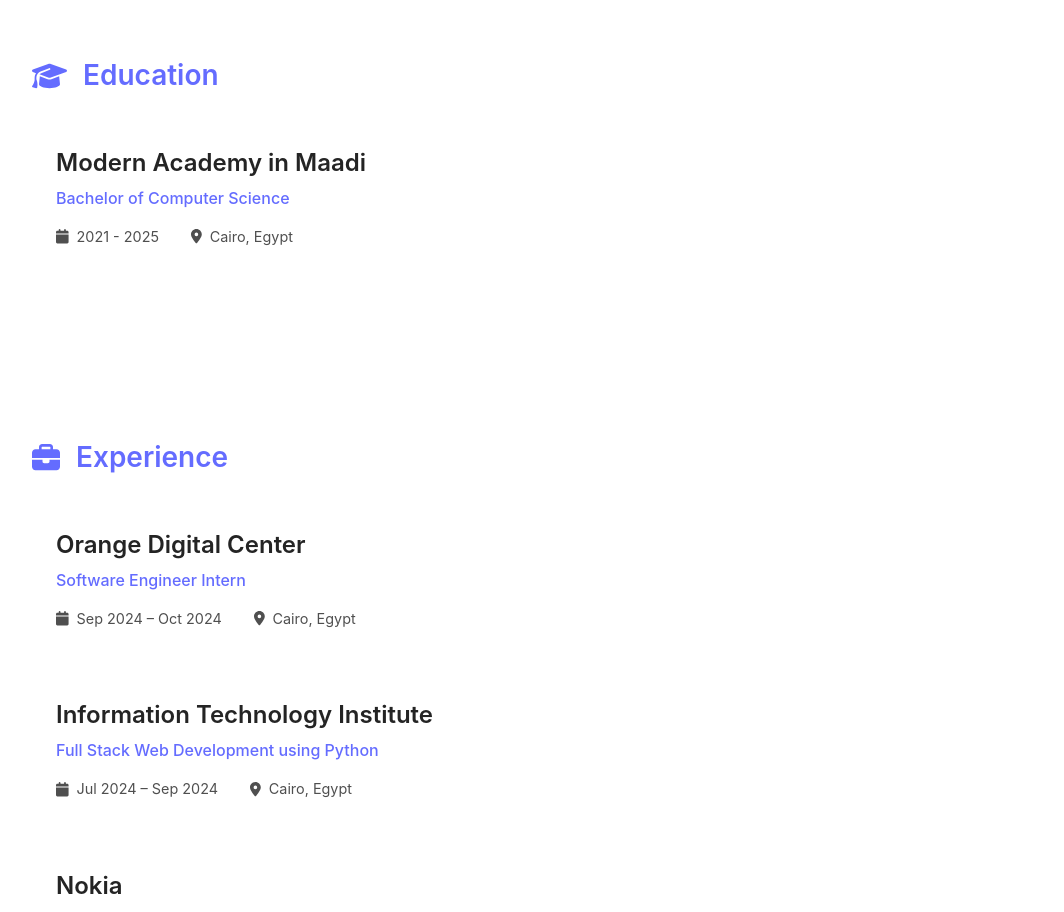
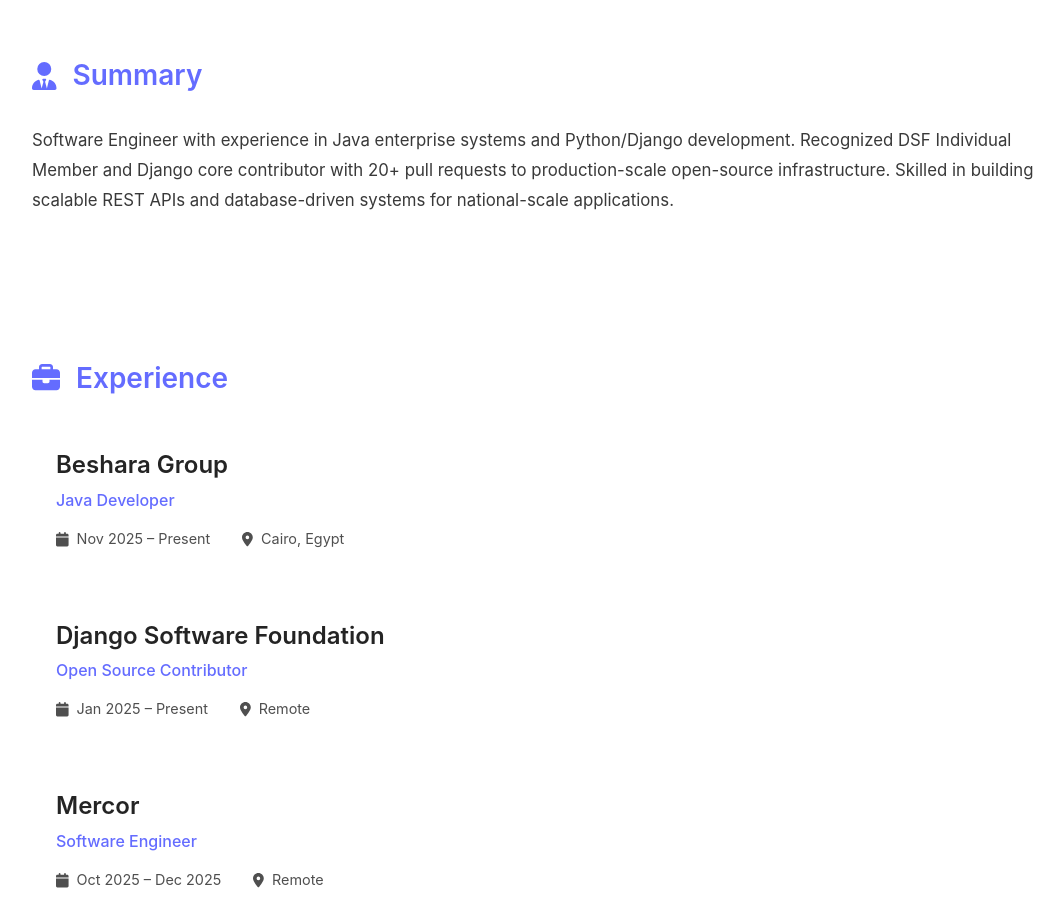
Before and after one commit to AhmedNassar7/AhmedNassar7.github.io, a React (Vite) app: page / in a window 1280 px wide. Shown: the part 1880-2792 px from the top of the page, without its empty margins (83-1147 px from the left). Built offline with nearby package versions, Linux system fonts and the light colour scheme; no server answers.

Commit message:
feat: improve resume, contact form, about section, and performance

```diff
--- a/src/components/About/About.jsx
+++ b/src/components/About/About.jsx
@@ -2,7 +2,7 @@
 import { Container, Row, Col } from 'react-bootstrap';
 import { FontAwesomeIcon } from '@fortawesome/react-fontawesome';
 import {
-  faGraduationCap,
+  faBullseye,
   faRocket,
   faLightbulb,
   faPhone,
@@ -23,16 +23,16 @@
 
   const personalInfo = [
     {
-      icon: faGraduationCap,
-      text: 'Senior Computer Science Student',
-    },
-    {
       icon: faRocket,
-      text: 'Passionate about Web Development',
+      text: 'Passionate about Software Engineering',
     },
     {
       icon: faLightbulb,
       text: 'Contribute to Open-Source Projects',
+    },
+    {
+      icon: faBullseye,
+      text: 'Focus on Quality over Quantity',
     },
   ];
 
--- a/src/components/ParticlesBackground/ParticlesBackground.jsx
+++ b/src/components/ParticlesBackground/ParticlesBackground.jsx
@@ -67,7 +67,7 @@
               enable: true,
               area: 800,
             },
-            value: 80,
+            value: 50,
           },
           opacity: {
             value: 0.5,
--- a/src/components/Resume/Resume.jsx
+++ b/src/components/Resume/Resume.jsx
@@ -17,6 +17,7 @@
   faBootstrap,
   faNodeJs,
   faSass,
+  faMicrosoft,
 } from '@fortawesome/free-brands-svg-icons';
 import {
   faGraduationCap,
@@ -33,6 +34,12 @@
   faCloud,
   faCodeBranch,
   faFireAlt,
+  faDownload,
+  faEye,
+  faUserTie,
+  faServer,
+  faLock,
+  faTerminal,
 } from '@fortawesome/free-solid-svg-icons';
 import AOS from 'aos';
 import './Resume.scss';
@@ -52,6 +59,34 @@
 
   const experiences = [
     {
+      company: 'Beshara Group',
+      role: 'Java Developer',
+      date: 'Nov 2025 – Present',
+      location: 'Cairo, Egypt',
+      url: 'https://ebeshara.com/',
+    },
+    {
+      company: 'Django Software Foundation',
+      role: 'Open Source Contributor',
+      date: 'Jan 2025 – Present',
+      location: 'Remote',
+      url: 'https://www.djangoproject.com',
+    },
+    {
+      company: 'Mercor',
+      role: 'Software Engineer',
+      date: 'Oct 2025 – Dec 2025',
+      location: 'Remote',
+      url: 'https://www.mercor.com',
+    },
+    {
+      company: 'Nile University',
+      role: 'AI Researcher Intern',
+      date: 'Jul 2025 – Aug 2025',
+      location: 'Cairo, Egypt',
+      url: 'https://www.nu.edu.eg',
+    },
+    {
       company: 'Orange Digital Center',
       role: 'Software Engineer Intern',
       date: 'Sep 2024 – Oct 2024',
@@ -60,7 +95,7 @@
     },
     {
       company: 'Information Technology Institute',
-      role: 'Full Stack Web Development using Python',
+      role: 'Web Development using Python',
       date: 'Jul 2024 – Sep 2024',
       location: 'Cairo, Egypt',
       url: 'https://iti.gov.eg/home',
@@ -78,30 +113,24 @@
     {
       name: 'Egypt Metro',
       url: 'https://github.com/Egypt-Metro/backend',
-      tech: ['Python', 'Django', 'PostgreSQL', 'Docker', 'API', 'DRF', 'JWT'],
+      tech: ['Python', 'Django', 'PostgreSQL', 'JavaScript', 'Docker', 'DRF'],
       description:
-        'Egypt metro backend provide APIs, business logic, and an admin panel.',
+        'Scalable Django backend with 60+ RESTful APIs, online ticketing, QR codes, and real-time train tracking.',
     },
     {
-      name: 'Ahmed Nassar',
+      name: 'Portfolio',
       url: 'https://github.com/AhmedNassar7/AhmedNassar7.github.io',
-      tech: ['React', 'SCSS', 'HTML', 'CSS', 'Bootstrap', 'Firebase', 'UI/UX'],
+      tech: [
+        'React',
+        'JavaScript',
+        'Node.js',
+        'SCSS',
+        'Bootstrap',
+        'Firebase',
+        'GitHub Actions',
+      ],
       description:
-        'Personal portfolio website in a modern, dynamic, and interactive way.',
-    },
-    {
-      name: 'Upwork Clone',
-      url: 'https://github.com/activecourses/upwork-clone-frontend',
-      tech: ['React', 'JavaScript', 'TypeScript', 'HTML', 'CSS', 'Material-UI'],
-      description:
-        'Upwork clone frontend web application to replicate the core features of Upwork.',
-    },
-    {
-      name: 'Weather Application',
-      url: 'https://github.com/AhmedNassar7/Weather-Application',
-      tech: ['React', 'HTML', 'CSS', 'Material-UI', 'OpenAPI'],
-      description:
-        'Real-time weather forecasting app with location-based services.',
+        'Interactive portfolio with animated backgrounds, dark/light themes, Firebase integration, and CI/CD deployment.',
     },
     {
       name: 'Software Engineering',
@@ -115,54 +144,83 @@
         'Discord',
       ],
       description:
-        'Community for software engineering opportunities worldwide.',
+        'Community hub with 480+ GitHub Stars and 1000+ Discord members for software engineering opportunities.',
     },
     {
-      name: 'Movie Hub',
-      url: 'https://github.com/AhmedNassar7/Movie-Website',
-      tech: ['React', 'JavaScript', 'HTML', 'CSS', 'API'],
-      description: 'Website for discovering and browsing movies.',
+      name: 'Pizza Ordering System',
+      url: 'https://github.com/AhmedNassar7/Pizza-Ordering-System',
+      tech: ['Java', 'SQL', 'Java Swing', 'OOP'],
+      description:
+        "Pizza ordering system with Dijkstra's algorithm for optimal delivery routes and dynamic charge calculation.",
+    },
+    {
+      name: 'Upwork Clone',
+      url: 'https://github.com/activecourses/upwork-clone-frontend',
+      tech: ['React', 'TypeScript', 'JavaScript'],
+      description:
+        'Frontend web application replicating core Upwork features with TypeScript and Material-UI.',
+    },
+    {
+      name: 'Chat Application',
+      url: 'https://github.com/AhmedNassar7/Chat-Application',
+      tech: ['Java', 'SQL', 'Java Swing', 'OOP'],
+      description:
+        'Multi-threaded TCP/IP chat app with real-time messaging, file transfer, and client-server architecture.',
     },
   ];
 
   const skills = {
     Languages: [
+      { name: 'Java', icon: faJava },
       { name: 'Python', icon: faPython },
-      { name: 'Java', icon: faJava },
       { name: 'C++', icon: faCode },
-      { name: 'C#', icon: faCode },
+      { name: 'C#', icon: faMicrosoft },
+      { name: 'JavaScript', icon: faJs },
+      { name: 'TypeScript', icon: faJs },
+      { name: 'SQL', icon: faDatabase },
       { name: 'HTML', icon: faHtml5 },
       { name: 'CSS', icon: faCss3 },
-      { name: 'JavaScript', icon: faJs },
-      { name: 'SQL', icon: faDatabase },
     ],
     Frameworks: [
+      { name: 'Django', icon: faPython },
+      { name: 'DRF', icon: faPython },
+      { name: 'Spring Boot', icon: faJava },
       { name: 'React', icon: faReact },
-      { name: 'Django', icon: faPython },
-      { name: '.NET', icon: faLayerGroup },
-      { name: 'Node.JS', icon: faNodeJs },
+      { name: 'Node.js', icon: faNodeJs },
       { name: 'Bootstrap', icon: faBootstrap },
       { name: 'SCSS', icon: faSass },
+      { name: 'Firebase', icon: faFireAlt },
       { name: 'Redux', icon: faLayerGroup },
-      { name: 'Firebase', icon: faFireAlt },
     ],
     Tools: [
       { name: 'Git', icon: faGit },
       { name: 'GitHub', icon: faGithub },
+      { name: 'Docker', icon: faDocker },
+      { name: 'Kubernetes', icon: faCloud },
       { name: 'AWS', icon: faAws },
-      { name: 'Docker', icon: faDocker },
       { name: 'Linux', icon: faLinux },
-      { name: 'Kubernetes', icon: faCloud },
+      { name: 'Postman', icon: faServer },
+      { name: 'Jira', icon: faCogs },
+      { name: 'Jenkins', icon: faCogs },
+    ],
+    Databases: [
       { name: 'PostgreSQL', icon: faDatabase },
       { name: 'MySQL', icon: faDatabase },
+      { name: 'Oracle', icon: faDatabase },
+      { name: 'MS SQL Server', icon: faDatabase },
+      { name: 'MongoDB', icon: faDatabase },
+      { name: 'SQLite', icon: faDatabase },
     ],
     Concepts: [
+      { name: 'OOP', icon: faCubes },
+      { name: 'SOLID', icon: faLock },
       { name: 'Design Patterns', icon: faCogs },
-      { name: 'Unit Testing', icon: faFlask },
       { name: 'System Design', icon: faNetworkWired },
       { name: 'Microservices', icon: faCubes },
       { name: 'APIs', icon: faCodeBranch },
+      { name: 'CI/CD', icon: faTerminal },
       { name: 'Agile', icon: faLayerGroup },
+      { name: 'Testing', icon: faFlask },
     ],
   };
 
@@ -176,9 +234,21 @@
   };
 
   const RESUME_URL = '/assets/PDFs/Ahmed_Nassar_Resume.pdf';
+  const RESUME_VIEW_URL =
+    'https://drive.google.com/file/d/1AZ9sVmv92Bqf_8hZIC49jYnkNMwwdTUv/view?usp=sharing';
+
+  const handleResumeView = () => {
+    trackEvent({
+      action: 'view_resume',
+      category: 'Resume',
+      label: 'Resume View',
+      value: 1,
+    });
+
+    window.open(RESUME_VIEW_URL, '_blank');
+  };
 
   const handleResumeDownload = () => {
-    // Track resume download event
     trackEvent({
       action: 'download_resume',
       category: 'Resume',
@@ -186,15 +256,6 @@
       value: 1,
     });
 
-    // Open resume in a new tab
-    // const newTab = window.open(RESUME_URL, '_blank');
-    // if (!newTab) {
-    //   console.error(
-    //     'Failed to open a new tab. It might be blocked by the browser.',
-    //   );
-    // }
-
-    // Trigger resume download
     const link = document.createElement('a');
     link.href = RESUME_URL;
     link.download = 'Ahmed_Nassar_Resume.pdf';
@@ -209,6 +270,52 @@
         <h2 className="section-title text-center mb-5" data-aos="fade-up">
           Resume
         </h2>
+
+        <Row className="mb-5">
+          <Col lg={12} data-aos="fade-up">
+            <div className="resume-card summary-card">
+              <h3>
+                <FontAwesomeIcon icon={faUserTie} /> Summary
+              </h3>
+              <p className="summary-text">
+                Software Engineer with experience in Java enterprise systems and
+                Python/Django development. Recognized DSF Individual Member and
+                Django core contributor with 20+ pull requests to
+                production-scale open-source infrastructure. Skilled in building
+                scalable REST APIs and database-driven systems for
+                national-scale applications.
+              </p>
+            </div>
+          </Col>
+        </Row>
+
+        <Row className="mb-5">
+          <Col lg={12} data-aos="fade-up">
+            <div className="resume-card">
+              <h3>
+                <FontAwesomeIcon icon={faBriefcase} /> Experience
+              </h3>
+              {experiences.map((exp, index) => (
+                <div key={index} className="experience-item">
+                  <h4>
+                    <a href={exp.url} target="_blank" rel="noopener noreferrer">
+                      {exp.company}
+                    </a>
+                  </h4>
+                  <p className="role">{exp.role}</p>
+                  <div className="details">
+                    <p>
+                      <FontAwesomeIcon icon={faCalendar} /> {exp.date}
+                    </p>
+                    <p>
+                      <FontAwesomeIcon icon={faLocationDot} /> {exp.location}
+                    </p>
+                  </div>
+                </div>
+              ))}
+            </div>
+          </Col>
+        </Row>
 
         <Row className="mb-5">
           <Col lg={12} data-aos="fade-up">
@@ -237,34 +344,6 @@
                   </p>
                 </div>
               </div>
-            </div>
-          </Col>
-        </Row>
-
-        <Row className="mb-5">
-          <Col lg={12} data-aos="fade-up">
-            <div className="resume-card">
-              <h3>
-                <FontAwesomeIcon icon={faBriefcase} /> Experience
-              </h3>
-              {experiences.map((exp, index) => (
-                <div key={index} className="experience-item">
-                  <h4>
-                    <a href={exp.url} target="_blank" rel="noopener noreferrer">
-                      {exp.company}
-                    </a>
-                  </h4>
-                  <p className="role">{exp.role}</p>
-                  <div className="details">
-                    <p>
-                      <FontAwesomeIcon icon={faCalendar} /> {exp.date}
-                    </p>
-                    <p>
-                      <FontAwesomeIcon icon={faLocationDot} /> {exp.location}
-                    </p>
-                  </div>
-                </div>
-              ))}
             </div>
           </Col>
         </Row>
@@ -312,10 +391,15 @@
               </h3>
               {Object.entries(skills).map(([category, items]) => (
                 <div key={category} className="skills-category">
-                  <h4>{category.replace(/([A-Z])/g, ' $1').trim()}</h4>
-                  <div className="skills-list">
+                  <h4>{category}</h4>
+                  <div className="skills-grid">
                     {items.map((skill, index) => (
-                      <span key={index} className="skill-item">
+                      <span
+                        key={index}
+                        className="skill-item"
+                        data-aos="fade-up"
+                        data-aos-delay={index * 50}
+                      >
                         <FontAwesomeIcon icon={skill.icon} />
                         {skill.name}
                       </span>
@@ -334,9 +418,14 @@
             data-aos="fade-up"
             data-aos-delay="300"
           >
-            <button onClick={handleResumeDownload} className="download-btn">
-              Download Resume
-            </button>
+            <div className="resume-actions">
+              <button onClick={handleResumeView} className="view-btn">
+                <FontAwesomeIcon icon={faEye} /> View Resume
+              </button>
+              <button onClick={handleResumeDownload} className="download-btn">
+                <FontAwesomeIcon icon={faDownload} /> Download Resume
+              </button>
+            </div>
           </Col>
         </Row>
       </Container>
--- a/src/components/Resume/Resume.scss
+++ b/src/components/Resume/Resume.scss
@@ -32,6 +32,15 @@
 
     .dark-theme & {
       color: white;
+    }
+  }
+
+  .summary-card {
+    .summary-text {
+      font-size: 1.05rem;
+      line-height: 1.8;
+      opacity: 0.9;
+      margin: 0;
     }
   }
 
@@ -135,12 +144,48 @@
         gap: 0.5rem;
 
         .tech-tag {
-          padding: 0.3rem 0.8rem;
+          padding: 0.35rem 0.85rem;
           border-radius: 15px;
-          background: var(--primary);
-          color: white;
+          background: transparent;
+          color: var(--primary);
+          border: 1.5px solid var(--primary);
           font-size: 0.8rem;
           font-weight: 500;
+          cursor: default;
+          position: relative;
+          overflow: hidden;
+          z-index: 1;
+          transition:
+            color 0.3s ease,
+            transform 0.3s ease,
+            box-shadow 0.3s ease,
+            border-color 0.3s ease;
+
+          // Slide-fill background on hover
+          &::before {
+            content: '';
+            position: absolute;
+            top: 0;
+            left: 0;
+            width: 100%;
+            height: 100%;
+            background: var(--primary);
+            z-index: -1;
+            transform: scaleX(0);
+            transform-origin: left;
+            transition: transform 0.35s cubic-bezier(0.4, 0, 0.2, 1);
+            border-radius: inherit;
+          }
+
+          &:hover {
+            color: white;
+            transform: translateY(-2px);
+            box-shadow: 0 4px 12px rgba(100, 108, 255, 0.3);
+
+            &::before {
+              transform: scaleX(1);
+            }
+          }
         }
       }
     }
@@ -155,35 +200,61 @@
       font-weight: 500;
     }
 
-    .skills-list {
+    .skills-grid {
       display: flex;
       flex-wrap: wrap;
-      gap: 1rem;
+      gap: 0.75rem;
     }
 
     .skill-item {
-      padding: 0.5rem 1rem;
+      display: inline-flex;
+      align-items: center;
+      padding: 0.5rem 1.1rem;
       background: rgba(255, 255, 255, 0.05);
       color: var(--primary);
+      border: 1px solid rgba(255, 255, 255, 0.08);
       border-radius: 20px;
       font-weight: 500;
-      transition: all 0.3s ease;
+      font-size: 0.92rem;
+      cursor: default;
+      transition:
+        transform 0.3s ease,
+        background 0.3s ease,
+        box-shadow 0.3s ease,
+        border-color 0.3s ease;
 
       &:hover {
+        transform: translateY(-3px) scale(1.05);
         background: rgba(255, 255, 255, 0.1);
-        transform: translateY(-2px);
+        border-color: var(--primary);
+        box-shadow: 0 4px 15px rgba(100, 108, 255, 0.25);
       }
+
       svg {
         margin-right: 0.5rem;
-        font-size: 1.2rem;
+        font-size: 1.15rem;
+        transition: transform 0.3s ease;
+      }
+
+      &:hover svg {
+        transform: scale(1.2);
       }
     }
   }
 
+  .resume-actions {
+    display: flex;
+    justify-content: center;
+    gap: 1.5rem;
+    flex-wrap: wrap;
+  }
+
+  .view-btn,
   .download-btn {
-    display: inline-block;
+    display: inline-flex;
+    align-items: center;
+    gap: 0.5rem;
     padding: 1rem 2rem;
-    background: var(--primary);
     color: white;
     border: none;
     border-radius: 30px;
@@ -191,6 +262,22 @@
     transition: all 0.3s ease;
     font-weight: 500;
     cursor: pointer;
+  }
+
+  .view-btn {
+    background: transparent;
+    border: 2px solid var(--primary);
+    color: var(--primary);
+
+    &:hover {
+      background: var(--primary);
+      color: white;
+      transform: translateY(-3px);
+    }
+  }
+
+  .download-btn {
+    background: var(--primary);
 
     &:hover {
       background: var(--secondary);
```
Also changed, not shown: src/App.jsx (+10 -6 lines), src/components/Contact/Contact.jsx (+17 -4 lines), src/components/Home/Home.jsx (+9 -5 lines), src/main.jsx (+13 -0 lines), vite.config.js (+17 -16 lines), 1 other file (tests, documents, lock files or other folders).
